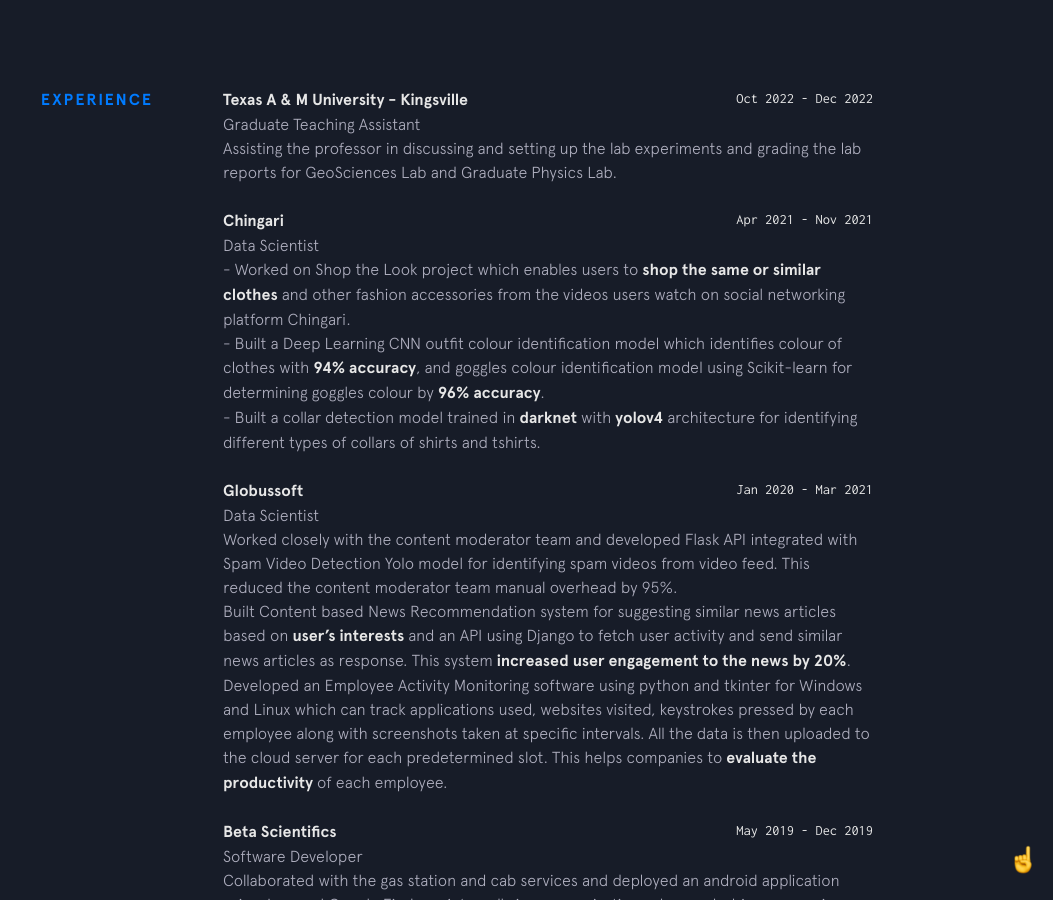
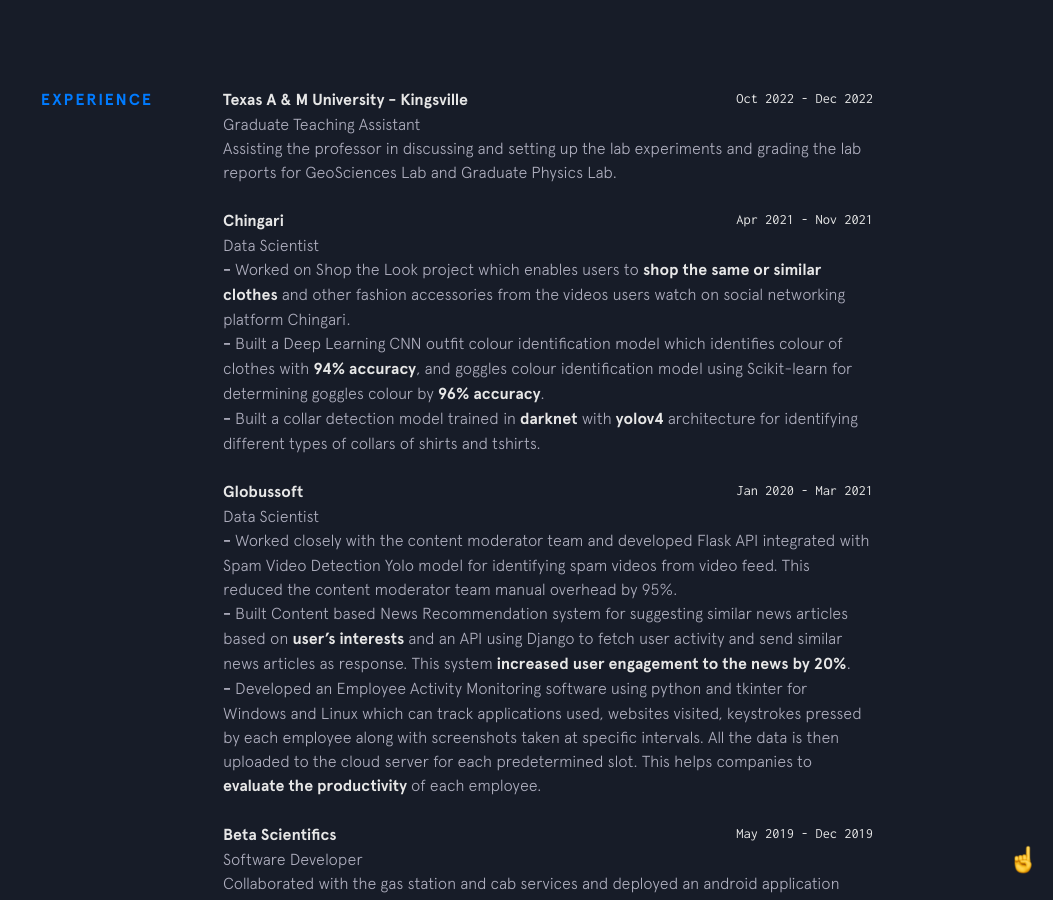
Before and after one commit to srikanthkarre/portfolio, a Jekyll site: the page built from index.html, in a window 1280 px wide and 900 px high, scrolled down 2550 px. Shown: the whole window, without its empty margins (227-1280 px from the left). Built offline with Jekyll 4.4.1, drawn with Linux system fonts in a browser that asks for light colours; nearby versions of some CDN libraries.

Commit message:
Update experience.yml

```diff
--- a/_data/experience.yml
+++ b/_data/experience.yml
@@ -15,7 +15,7 @@
   time: Apr 2021 - Nov 2021
   position: Data Scientist
   location: Bengaluru, India
-  description: <p>- Worked on Shop the Look project which enables users to <strong>shop the same or similar clothes</strong> and other fashion accessories from the videos users watch on social networking platform Chingari. <br>- Built a Deep Learning CNN outfit colour identification model which identifies colour of clothes with <strong>94% accuracy</strong>, and goggles colour identification model using Scikit-learn for determining goggles colour by <strong>96% accuracy</strong>. <br>- Built a collar detection model trained in <strong>darknet</strong> with <strong>yolov4</strong> architecture for identifying different types of collars of shirts and tshirts.</p>
+  description: <p><b>-</b> Worked on Shop the Look project which enables users to <strong>shop the same or similar clothes</strong> and other fashion accessories from the videos users watch on social networking platform Chingari. <br><b>-</b> Built a Deep Learning CNN outfit colour identification model which identifies colour of clothes with <strong>94% accuracy</strong>, and goggles colour identification model using Scikit-learn for determining goggles colour by <strong>96% accuracy</strong>. <br><b>-</b> Built a collar detection model trained in <strong>darknet</strong> with <strong>yolov4</strong> architecture for identifying different types of collars of shirts and tshirts.</p>
   used:
     - thing: Python
     - thing: Yolo
@@ -30,7 +30,7 @@
   time: Jan 2020 - Mar 2021
   position: Data Scientist
   location: Bengaluru, India
-  description: <p>Worked closely with the content moderator team and developed Flask API integrated with Spam Video Detection Yolo model for identifying spam videos from video feed. This </strong>reduced the content moderator team manual overhead by 95%</strong>. <br>Built Content based News Recommendation system for suggesting similar news articles based on <strong>user’s interests</strong> and an API using Django to fetch user activity and send similar news articles as response. This system <strong>increased user engagement to the news by 20%</strong>. <br>Developed an Employee Activity Monitoring software using python and tkinter for Windows and Linux which can track applications used, websites visited, keystrokes pressed by each employee along with screenshots taken at specific intervals. All the data is then uploaded to the cloud server for each predetermined slot. This helps companies to <strong>evaluate the productivity</strong> of each employee.</p>
+  description: <p><b>-</b> Worked closely with the content moderator team and developed Flask API integrated with Spam Video Detection Yolo model for identifying spam videos from video feed. This </strong>reduced the content moderator team manual overhead by 95%</strong>. <br><b>-</b> Built Content based News Recommendation system for suggesting similar news articles based on <strong>user’s interests</strong> and an API using Django to fetch user activity and send similar news articles as response. This system <strong>increased user engagement to the news by 20%</strong>. <br><b>-</b> Developed an Employee Activity Monitoring software using python and tkinter for Windows and Linux which can track applications used, websites visited, keystrokes pressed by each employee along with screenshots taken at specific intervals. All the data is then uploaded to the cloud server for each predetermined slot. This helps companies to <strong>evaluate the productivity</strong> of each employee.</p>
   used:
     - thing: Python
     - thing: Yolo
```
